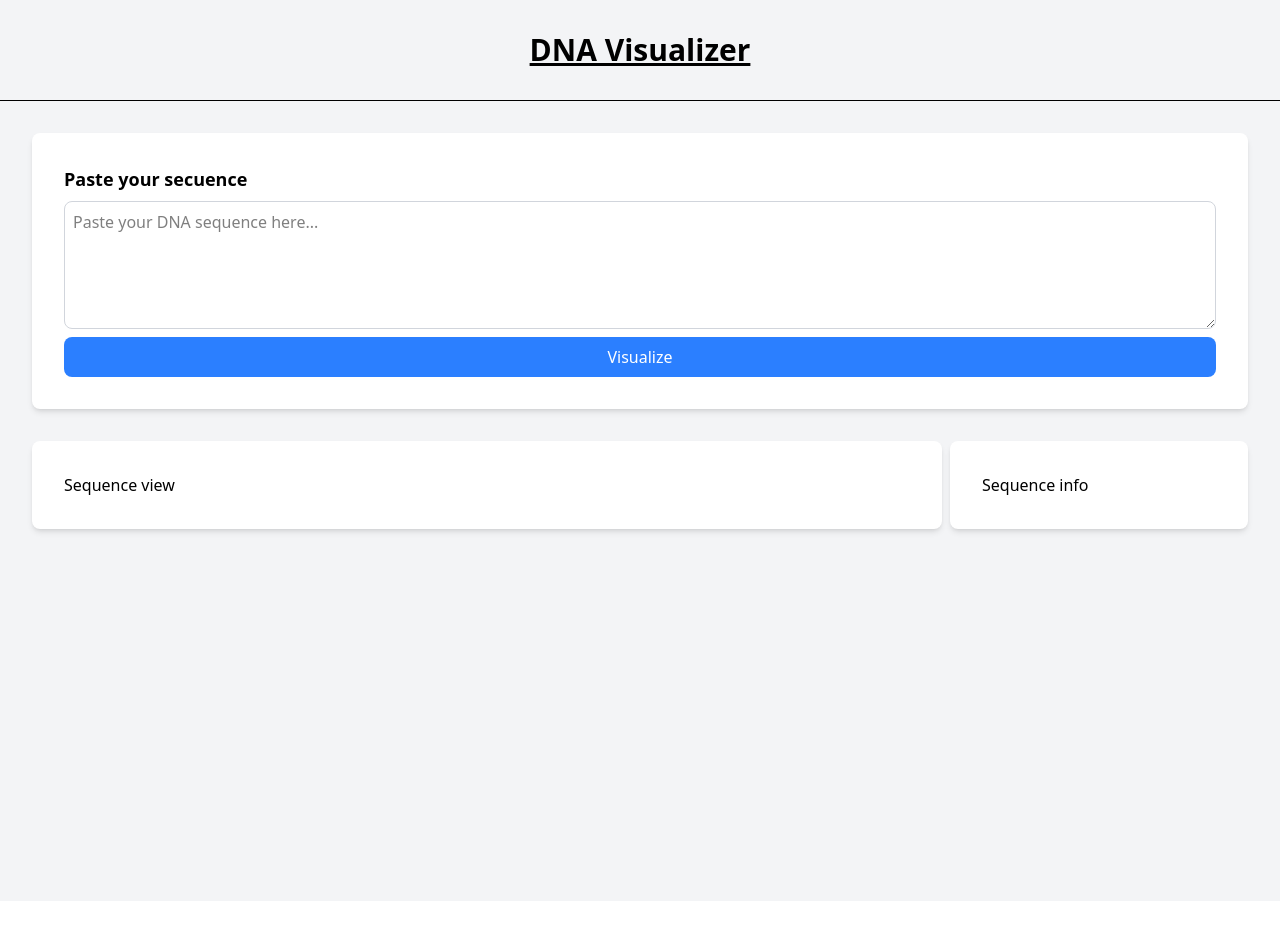
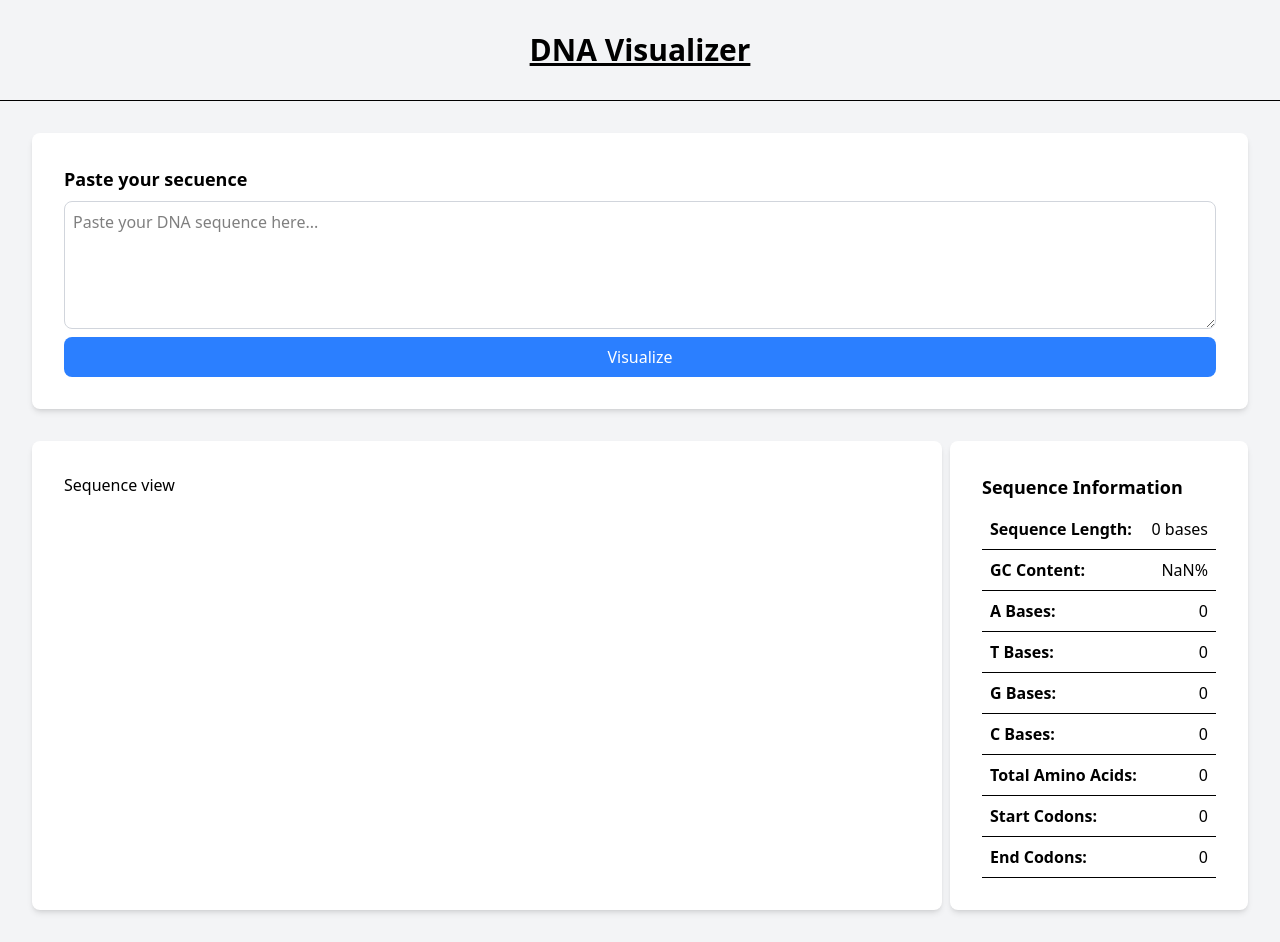
Before and after one commit to Kallox/dna-visualizer, a React (Vite) app: page / in a window 1280 px wide. Before the commit the page ends 901 px from the top, so only its background shows below. Built offline with nearby package versions, Linux system fonts and the light colour scheme.

Commit message:
Feat[SequenceInfo]: Display sequence information

```diff
--- a/src/components/DataVisualizationZone.tsx
+++ b/src/components/DataVisualizationZone.tsx
@@ -1,3 +1,5 @@
+import SequenceInfo from "./SequenceInfo";
+
 type Props = {
     sequence: string;
 };
@@ -9,7 +11,7 @@ const DataVisualizationZone = ({ sequence }: Props) => {
                 Sequence view
             </div>
             <div className="col-span-1 bg-white p-8 rounded-lg shadow-md">
-                Sequence info
+                <SequenceInfo sequence={sequence} />
             </div>
         </div>
     );
--- /dev/null
+++ b/src/components/SequenceInfo.tsx
@@ -0,0 +1,56 @@
+import {
+    calculateGCContent,
+    countBases,
+    countStartCodons,
+    countEndCodons,
+    getSequenceLength,
+    estimateAminoAcidCount,
+} from "../lib/sequence";
+
+type Props = {
+    sequence: string;
+};
+
+const SequenceInfo = ({ sequence }: Props) => {
+    const gcContent = calculateGCContent(sequence);
+    const sequenceLength = getSequenceLength(sequence);
+    const baseCounts = countBases(sequence);
+    const totalAminoAcids = estimateAminoAcidCount(sequence);
+    const startCodonsCount = countStartCodons(sequence);
+    const endCodonsCount = countEndCodons(sequence);
+
+    const fields = [
+        { label: "Sequence Length", value: `${sequenceLength} bases` },
+        { label: "GC Content", value: `${gcContent.toFixed(2)}%` },
+        { label: "A Bases", value: baseCounts.A },
+        { label: "T Bases", value: baseCounts.T },
+        { label: "G Bases", value: baseCounts.G },
+        { label: "C Bases", value: baseCounts.C },
+        { label: "Total Amino Acids", value: totalAminoAcids },
+        { label: "Start Codons", value: startCodonsCount },
+        { label: "End Codons", value: endCodonsCount },
+    ];
+
+    return (
+        <div className="flex flex-col gap-2">
+            <h2 className="text-lg font-bold">Sequence Information</h2>
+            <div>
+                <ul>
+                    {fields.map((field, index) => (
+                        <li
+                            key={index}
+                            className="flex justify-between p-2 border-b"
+                        >
+                            <span className="font-semibold">
+                                {field.label}:
+                            </span>
+                            <span>{field.value}</span>
+                        </li>
+                    ))}
+                </ul>
+            </div>
+        </div>
+    );
+};
+
+export default SequenceInfo;
```
